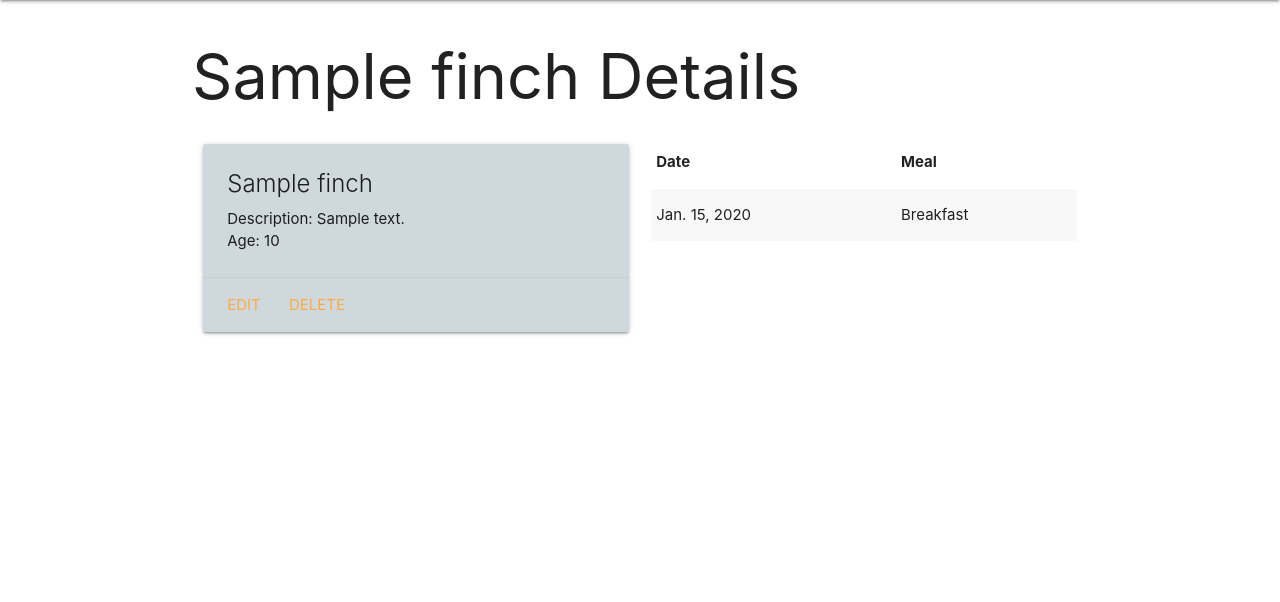
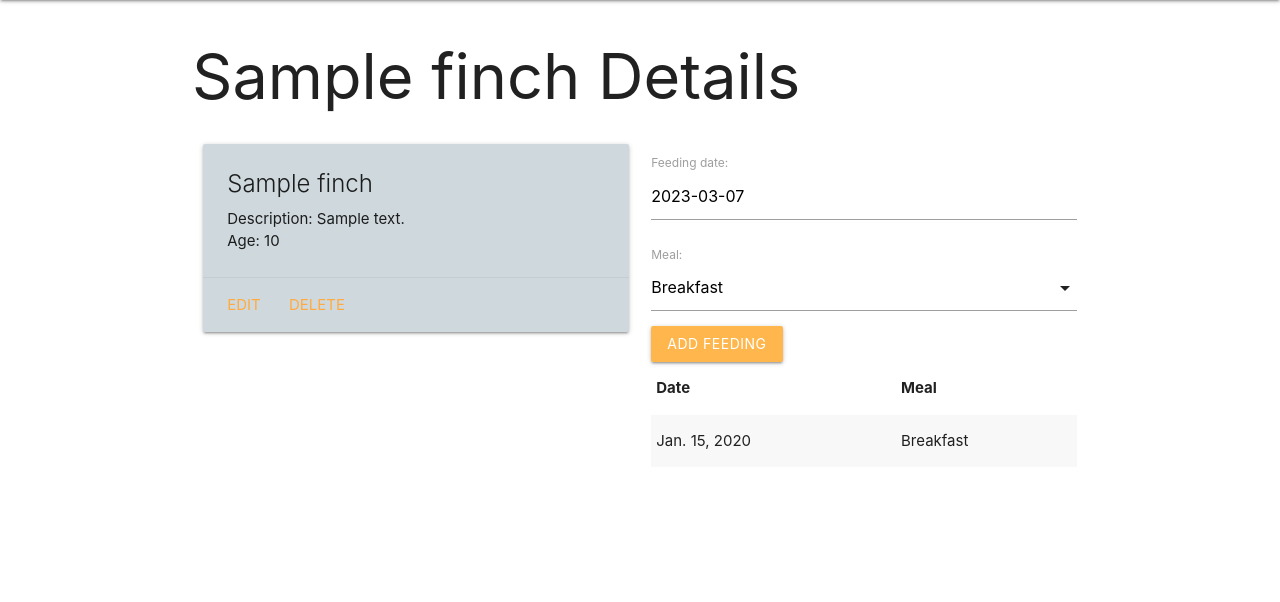
Before and after one commit to cartergeile/finchcollector, a Django app: page /finches/1/ in a window 1280 px wide. Shown: the part 64-666 px from the top of the page. Run offline with Django 4.2, Linux system fonts and the light colour scheme; tables that the repository leaves empty hold one stand-in row (values such as "Sample post").

Commit message:
adds add feeding functionality

```diff
--- /dev/null
+++ b/main_app/forms.py
@@ -0,0 +1,7 @@
+from django.forms import ModelForm
+from .models import Feeding
+
+class FeedingForm(ModelForm):
+    class Meta:
+        model = Feeding
+        fields = ['date', 'meal']
--- a/main_app/templates/base.html
+++ b/main_app/templates/base.html
@@ -8,6 +8,7 @@
   <meta http-equiv="X-UA-Compatible" content="ie=edge">
   <title>Finch Collector</title>
   <link rel="stylesheet" href="https://cdnjs.cloudflare.com/ajax/libs/materialize/1.0.0/css/materialize.min.css">
+  <script src="https://cdnjs.cloudflare.com/ajax/libs/materialize/1.0.0/js/materialize.min.js"></script>
   <link rel="stylesheet" type="text/css" href="{% static 'css/style.css' %}">
 </head>
 <body>
--- a/main_app/templates/finches/detail.html
+++ b/main_app/templates/finches/detail.html
@@ -21,6 +21,11 @@
     </div>
   </div>
   <div class="col s6">
+    <form action="{% url 'add_feeding' finch.id %}" method="POST">
+      {% csrf_token %}
+      {{ feeding_form.as_p }}
+      <input type="submit" class="btn orange lighten-2" value="Add Feeding">
+    </form>
     <table class="striped">
       <thead>
         <tr><th>Date</th><th>Meal</th></tr>
@@ -36,4 +41,18 @@
     </table>
   </div>
 </div>
+
+<script>
+  const dateEl = document.getElementById('id_date');
+  // M is Materialize's global variable
+  M.Datepicker.init(dateEl, {
+    format: 'yyyy-mm-dd',
+    defaultDate: new Date(),
+    setDefaultDate: true,
+    autoClose: true
+  });
+
+  const selectEl = document.getElementById('id_meal');
+  M.FormSelect.init(selectEl);
+</script>
 {% endblock %}
--- a/main_app/urls.py
+++ b/main_app/urls.py
@@ -8,5 +8,6 @@ urlpatterns = [
   path('finches/create/', views.FinchCreate.as_view(), name='finches_create'),
   path('finches/<int:pk>/update/', views.FinchUpdate.as_view(),name='finches_update'),
   path('finches/<int:pk>/delete/', views.FinchDelete.as_view(), name='finches_delete'),
+  path('finches/<int:finch_id>/add_feeding/', views.add_feeding, name='add_feeding'),
   path('finches/<int:finch_id>/', views.finches_detail, name='detail'),
 ]
--- a/main_app/views.py
+++ b/main_app/views.py
@@ -1,6 +1,7 @@
-from django.shortcuts import render
+from django.shortcuts import render, redirect
 from django.views.generic.edit import CreateView, UpdateView, DeleteView
 from .models import Finch
+from .forms import FeedingForm
 
 # lists of dummy finches
 #
@@ -26,7 +27,10 @@ def finches_index(request):
 
 def finches_detail(request, finch_id):
   finch = Finch.objects.get(id=finch_id)
-  return render(request, 'finches/detail.html', { 'finch': finch })
+
+  feeding_form = FeedingForm()
+
+  return render(request, 'finches/detail.html', { 'finch': finch, 'feeding_form': feeding_form })
 
 class FinchCreate(CreateView):
   model = Finch
@@ -39,3 +43,12 @@ class FinchUpdate(UpdateView):
 class FinchDelete(DeleteView):
   model = Finch
   success_url = '/finches/'
+
+def add_feeding(request, finch_id):
+  form = FeedingForm(request.POST)
+
+  if form.is_valid():
+    new_feeding = form.save(commit=False)
+    new_feeding.finch_id = finch_id
+    new_feeding.save()
+  return redirect('detail', finch_id=finch_id)
```
